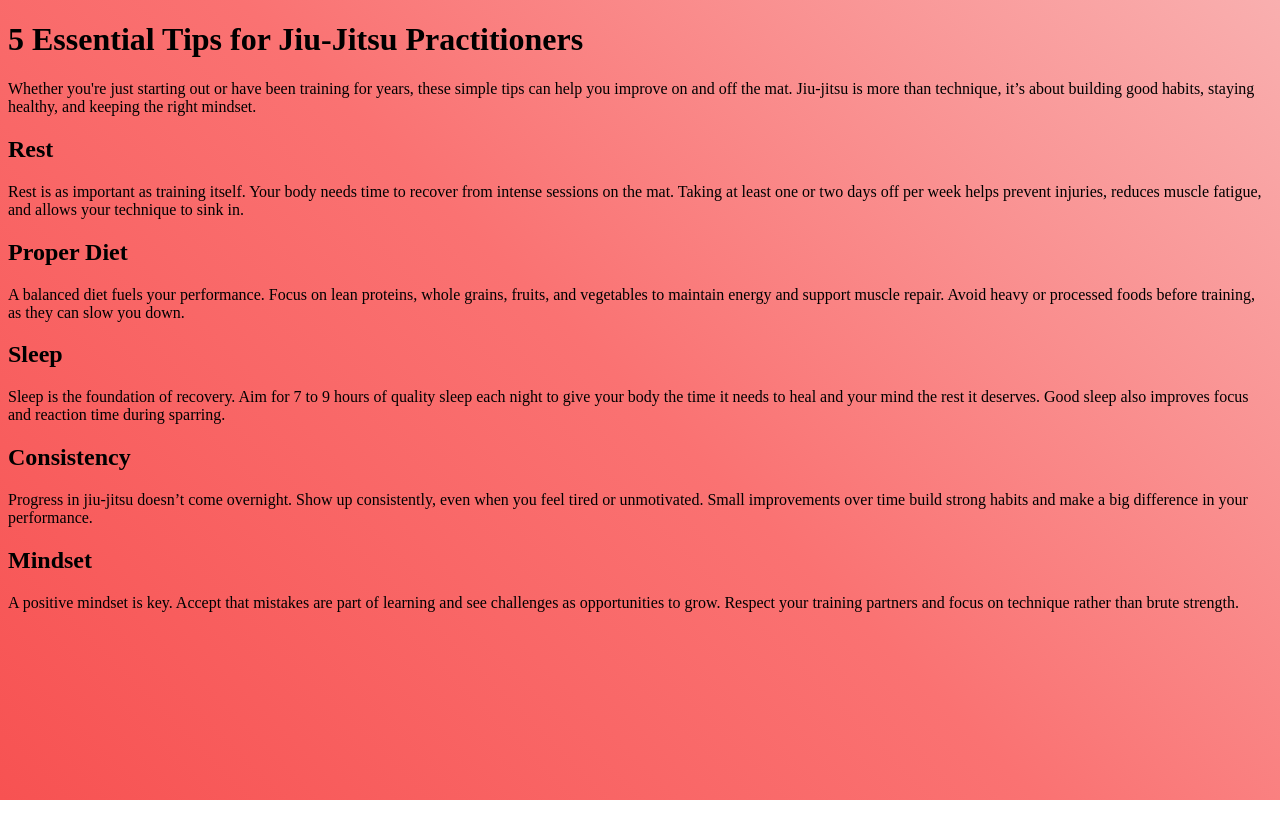
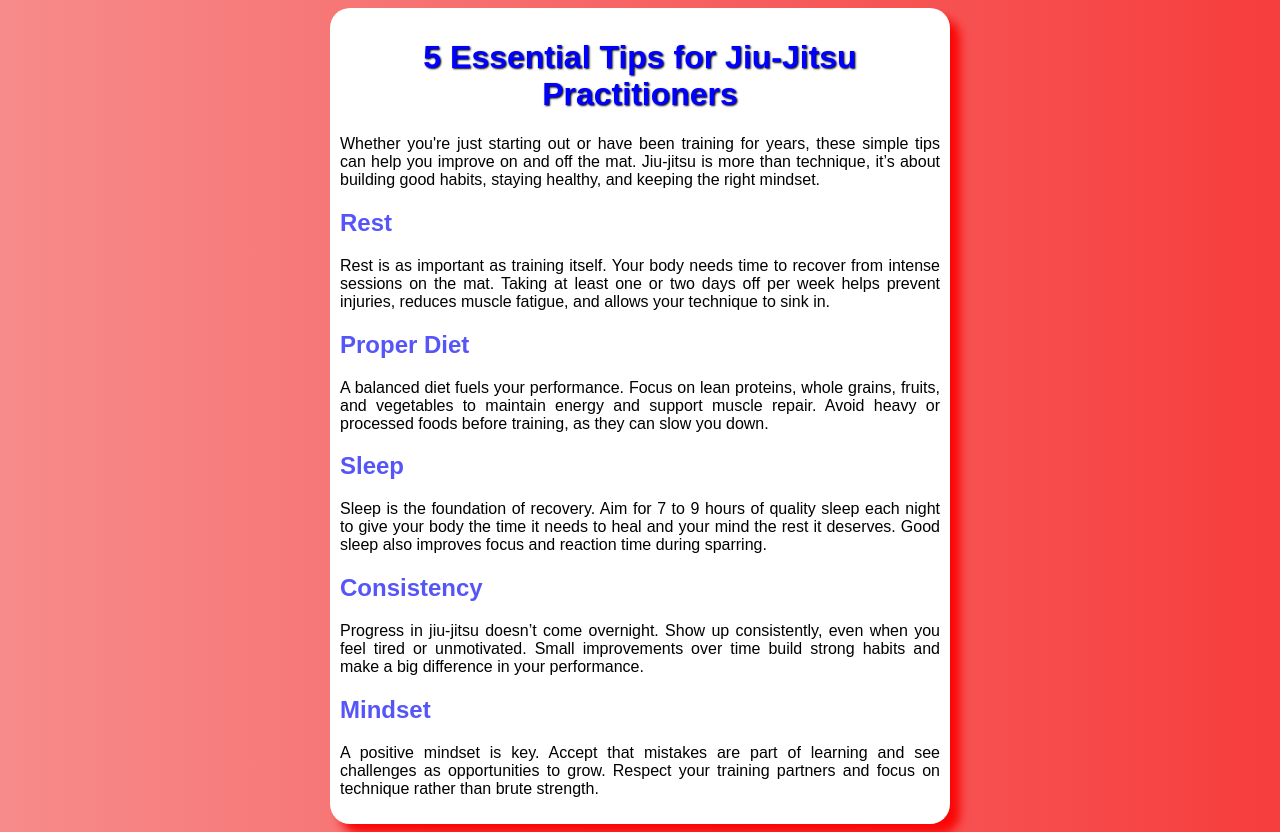
Before and after one commit to RodrigoMZanetti/bjj-website-project, a plain HTML site: page index.html in a window 1280 px wide. Before the commit the page ends 800 px from the top, so only its background shows below. Drawn offline with Linux system fonts and the light colour scheme.

Commit message:
comit06082025

```diff
--- a/index.html
+++ b/index.html
@@ -4,16 +4,14 @@
     <meta charset="UTF-8">
     <meta name="viewport" content="width=device-width, initial-scale=1.0">
     <title>5 Essential Tips for Jiu-Jitsu Practitioners</title>
+    <link rel="stylesheet" href="style.css">
 <style>
-   body{
-    background-image:linear-gradient(45deg, rgb(247, 82, 82),rgb(250, 114, 114),rgb(249, 175, 175)) ;
-    background-attachment: fixed;
-}
 
 </style>
 
 </head>
 <body>
+    <main>
     <h1>5 Essential Tips for Jiu-Jitsu Practitioners</h1>
 
     <p>Whether you're just starting out or have been training for years, these simple tips can help you improve on and off the mat. Jiu-jitsu is more than technique, it’s about building good habits, staying healthy, and keeping the right mindset.</p>
@@ -32,6 +30,6 @@
 
     <h2>Mindset</h2>
     <p>A positive mindset is key. Accept that mistakes are part of learning and see challenges as opportunities to grow. Respect your training partners and focus on technique rather than brute strength.</p>
-
+</main>
 </body>
 </html>
--- /dev/null
+++ b/style.css
@@ -0,0 +1,31 @@
+@charset "UTF-8";
+
+*{
+    font-family: Arial, Helvetica, sans-serif;
+}
+body{
+    background-image: linear-gradient(to right, rgb(247, 139, 139), rgba(246, 47, 47, 0.934));
+}
+main{
+    background-color: white;
+    border-radius: 20px;
+    box-shadow: 10px 10px 10px rgb(250, 7, 7);
+    width: 600px;
+    padding: 10px;
+    margin: auto;
+
+}
+
+h1{
+    text-align: center;
+    color: blue;
+    text-shadow: 1px 1px 2px black;
+}
+
+h2{
+    color: rgb(86, 86, 248);
+}
+
+p{
+    text-align: justify;
+}
```
